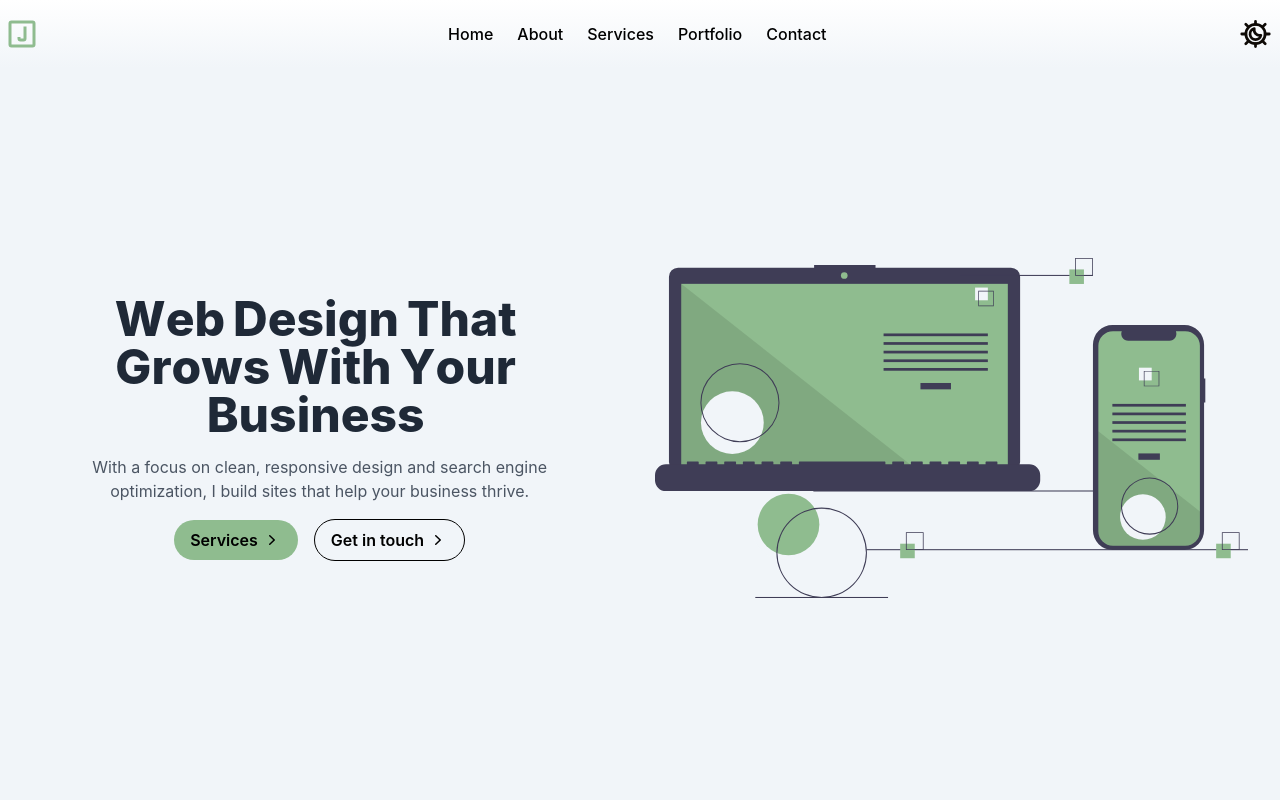
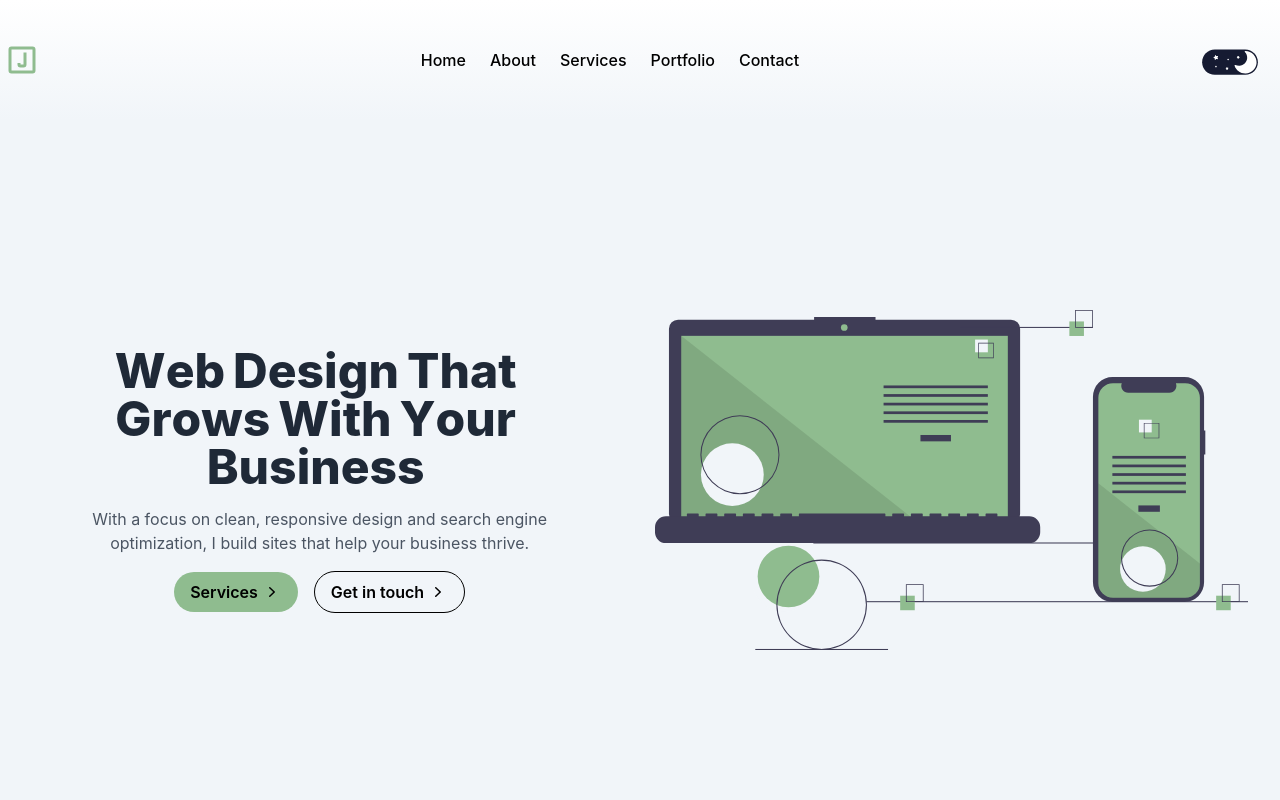
Before and after one commit to jacobadam/jacobadamdeveloper, a React (Create React App) app: page / in a window 1280 px wide. Shown: the top 800 px of the page. Built offline with nearby package versions, Linux system fonts and the light colour scheme.

Commit message:
Change darkmodetoggle component to jsx and use lottie-react to animate a new lottie toggle button

```diff
--- a/src/DarkModeToggle.js
+++ /dev/null
@@ -1,39 +0,0 @@
-import React, { useEffect, useState } from "react";
-
-const DarkModeToggle = () => {
-  const [darkMode, setDarkMode] = useState(() => {
-    return localStorage.getItem("theme") === "dark";
-  });
-
-  useEffect(() => {
-    const root = document.documentElement;
-    const metaThemeColor = document.querySelector('meta[name="theme-color"]');
-    const themeColor = darkMode ? "#000000" : "#f1f5f9";
-
-    if (darkMode) {
-      root.setAttribute("data-theme", "dark");
-      localStorage.setItem("theme", "dark");
-      metaThemeColor.content = themeColor;
-    } else {
-      root.removeAttribute("data-theme");
-      localStorage.setItem("theme", "light");
-      metaThemeColor.content = themeColor;
-    }
-  }, [darkMode]);
-
-  return (
-    <button
-      onClick={() => setDarkMode((prev) => !prev)}
-      className="p-1 rounded focus:outline-none"
-      aria-label="Toggle dark mode"
-    >
-      <img
-        src="/dark-mode-toggle.svg"
-        alt="Dark mode toggle"
-        className="w-8 h-8 lg:w-9 lg:h-9 dark:invert-0 invert"
-      />
-    </button>
-  );
-};
-
-export default DarkModeToggle;
--- /dev/null
+++ b/src/DarkModeToggle.jsx
@@ -0,0 +1,62 @@
+import React, { useEffect, useState, useRef } from "react";
+import Lottie from "lottie-react";
+import darkModeToggle from "./assets/dark-mode-lottie.json";
+
+const DarkModeToggle = () => {
+  const [isDarkMode, setIsDarkMode] = useState(() => {
+    return localStorage.getItem("theme") === "dark";
+  });
+  const lottieRef = useRef(null);
+
+  useEffect(() => {
+    const root = document.documentElement;
+    const metaThemeColor = document.querySelector('meta[name="theme-color"]');
+    const themeColor = isDarkMode ? "#000000" : "#f1f5f9";
+
+    if (isDarkMode) {
+      root.setAttribute("data-theme", "dark");
+      localStorage.setItem("theme", "dark");
+      metaThemeColor.content = themeColor;
+    } else {
+      root.removeAttribute("data-theme");
+      localStorage.setItem("theme", "light");
+      metaThemeColor.content = themeColor;
+    }
+  }, [isDarkMode]);
+
+  const handleClick = () => {
+    if (lottieRef.current) {
+      if (isDarkMode) {
+        lottieRef.current?.playSegments([120, 150], true);
+        setIsDarkMode((prev) => !prev);
+      } else {
+        lottieRef.current?.playSegments([30, 50], true);
+        setIsDarkMode((prev) => !prev);
+      }
+    }
+  };
+
+  useEffect(() => {
+    lottieRef.current?.goToAndStop(
+      localStorage.getItem("theme") === "dark" ? 0 : 177,
+      true
+    );
+  }, []);
+
+  return (
+    <button
+      onClick={handleClick}
+      className="w-24 h-24 p-1 rounded focus:outline-none"
+      aria-label="Toggle dark mode"
+    >
+      <Lottie
+        lottieRef={lottieRef}
+        loop={false}
+        autoplay={false}
+        animationData={darkModeToggle}
+      />
+    </button>
+  );
+};
+
+export default DarkModeToggle;
--- a/src/Nav.js
+++ b/src/Nav.js
@@ -1,6 +1,6 @@
 import { useState, useEffect } from "react";
 import { Link } from "react-router-dom";
-import DarkModeToggle from "./DarkModeToggle.js";
+import DarkModeToggle from "./DarkModeToggle.jsx";
 import HamburgerMenu from "./HamburgerMenu.js";
 
 export default function NavBar() {
```
